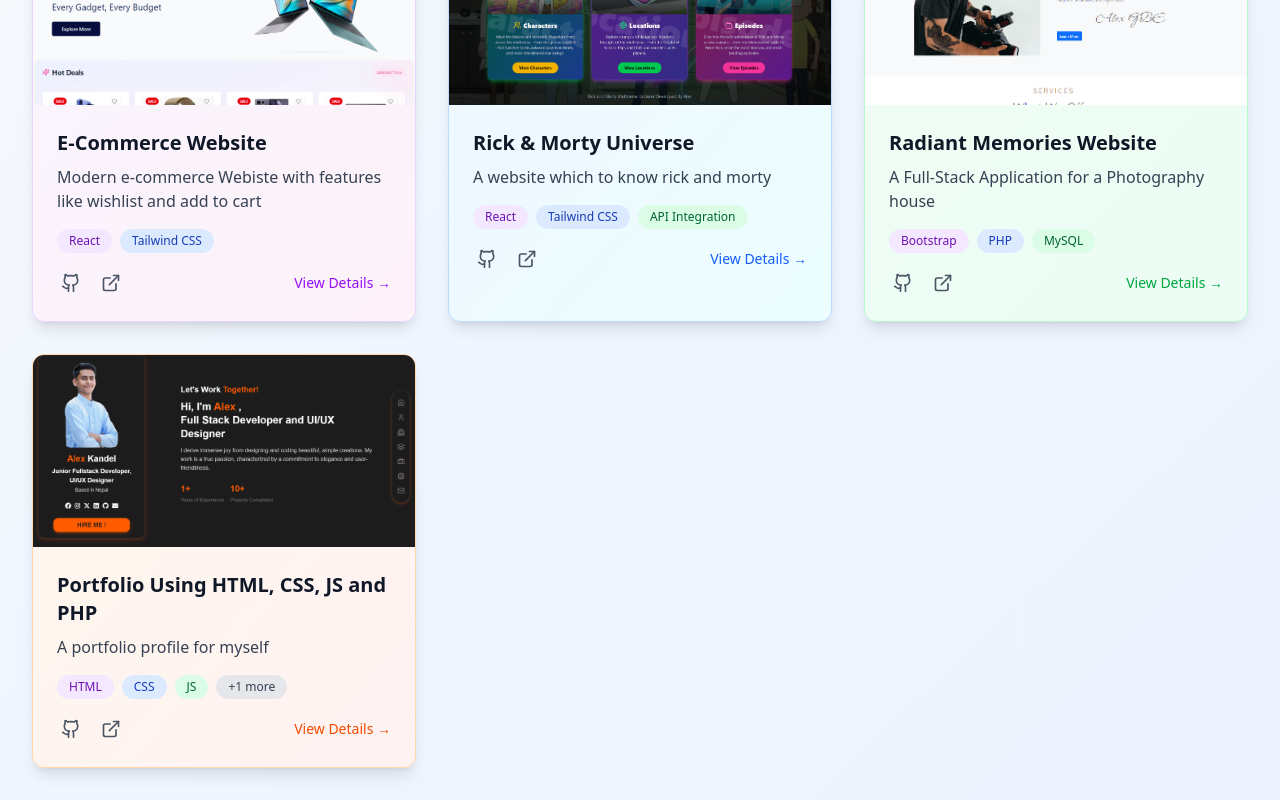
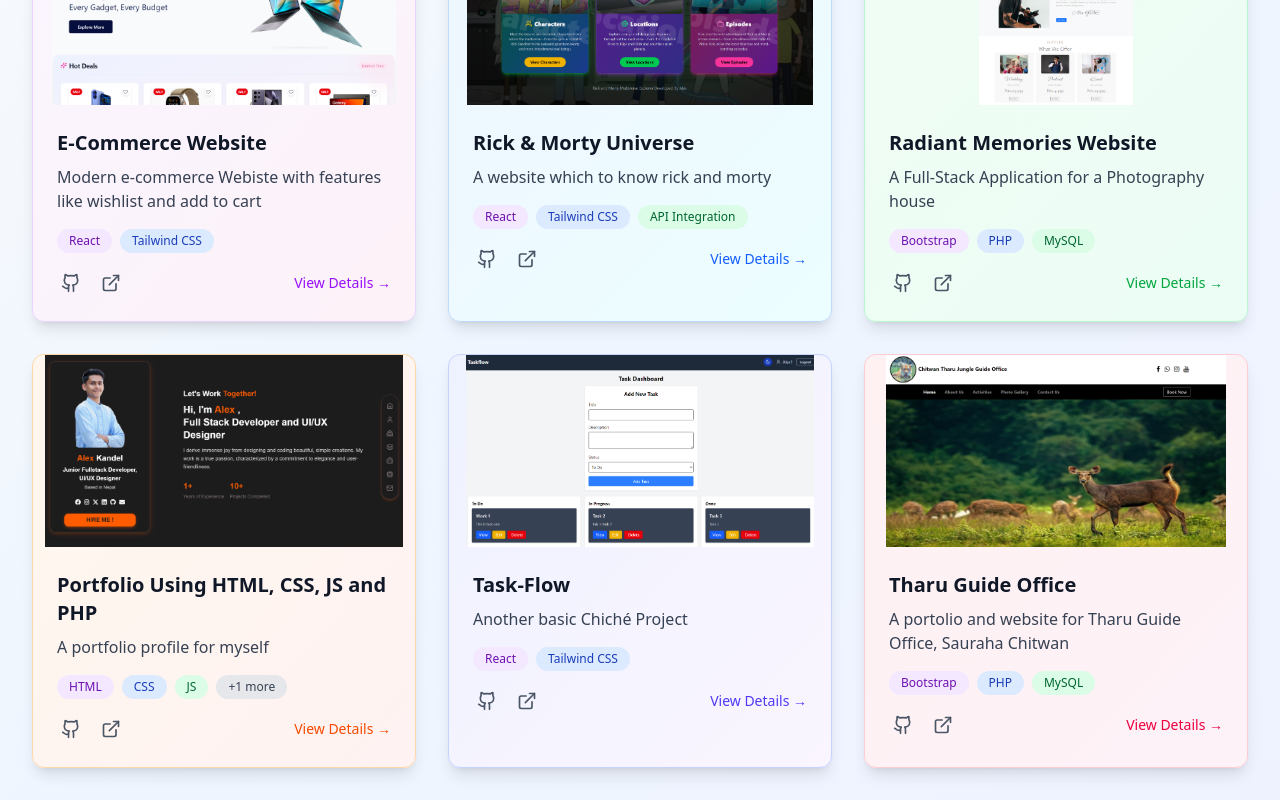
Before and after one commit to SirAlexGBE/React-Profile, a React (Vite) app: page /projects in a window 1280 px wide. Shown: the part 436-1236 px from the top of the page. Built offline with nearby package versions, Linux system fonts and the light colour scheme.

Commit message:
Add new project images and update Projects component

```diff
--- a/src/Pages/Projects.jsx
+++ b/src/Pages/Projects.jsx
@@ -18,6 +18,13 @@ import rp5 from "../Images/R5.png";
 import P1 from "../Images/P1.png";
 import P2 from "../Images/P2.png";
 import P3 from "../Images/P3.png";
+import TF1 from "../Images/TF1.png";
+import TF2 from "../Images/TF2.png";
+import TF3 from "../Images/TF3.png";
+import TH1 from "../Images/TH1.png";
+import TH2 from "../Images/TH2.png";
+import TH3 from "../Images/TH3.png";
+import TH4 from "../Images/TH4.png";
 
 const Projects = () => {
   const projectsData = [
@@ -64,36 +71,26 @@ const Projects = () => {
       liveUrl: "https://yalekshkandel.com.np/?i=1",
       technologies: ["HTML", "CSS", "JS", "PHP"],
     },
-    // {
-    //   id: 5,
-    //   name: "Cryptocurrency Portfolio Tracker",
-    //   briefDescription: "Advanced crypto portfolio management with market analysis tools",
-    //   detailedDescription:
-    //     "A sophisticated cryptocurrency portfolio tracking application that provides real-time price updates, portfolio performance analytics, market trend analysis, and trading insights. Features include custom alerts, historical data visualization, and multi-exchange integration.",
-    //   images: [
-    //     "https://images.unsplash.com/photo-1518546305927-5a555bb7020d?w=800&h=400&fit=crop",
-    //     "https://images.unsplash.com/photo-1639762681485-074b7f938ba0?w=800&h=400&fit=crop",
-    //     "https://images.unsplash.com/photo-1621761191319-c6fb62004040?w=800&h=400&fit=crop",
-    //   ],
-    //   githubUrl: "https://github.com/username/crypto-portfolio",
-    //   liveUrl: "https://crypto-portfolio-tracker.com",
-    //   technologies: ["React"],
-    // },
-    // {
-    //   id: 6,
-    //   name: "Recipe Sharing Platform",
-    //   briefDescription: "Community-driven recipe platform with meal planning features",
-    //   detailedDescription:
-    //     "A vibrant recipe sharing community platform where users can discover, share, and organize recipes. Features include meal planning, shopping list generation, nutritional information, recipe rating system, and social features for following favorite chefs.",
-    //   images: [
-    //     "https://images.unsplash.com/photo-1556909114-f6e7ad7d3136?w=800&h=400&fit=crop",
-    //     "https://images.unsplash.com/photo-1565299624946-b28f40a0ca4b?w=800&h=400&fit=crop",
-    //     "https://images.unsplash.com/photo-1504674900247-0877df9cc836?w=800&h=400&fit=crop",
-    //   ],
-    //   githubUrl: "https://github.com/username/recipe-platform",
-    //   liveUrl: "https://recipe-sharing-platform.com",
-    //   technologies: ["React"],
-    // },
+    {
+      id: 5,
+      name: "Task-Flow",
+      briefDescription: "Another basic Chiché Project",
+      detailedDescription: "Basic To Do app with authentication, have features for performing CRUD operations with Tasks.",
+      images: [TF1, TF2, TF3],
+      githubUrl: "https://github.com/SirAlexGBE/TaskFlow",
+
+      technologies: ["React", "Tailwind CSS"],
+    },
+    {
+      id: 6,
+      name: "Tharu Guide Office",
+      briefDescription: "A portolio and website for Tharu Guide Office, Sauraha Chitwan",
+      detailedDescription:
+        "A Project for Tharu Guide Office which is located in sauraha chitwan, Made this project for them according to their needs and requirements of making users able to book different services and also get information about chitwan and Sauraha.",
+      images: [TH1, TH2, TH3, TH4],
+      githubUrl: "https://github.com/SirAlexGBE/Tharu-Guide-Office",
+      technologies: ["Bootstrap", "PHP", "MySQL"],
+    },
   ];
 
   const [selectedProject, setSelectedProject] = useState(null);
@@ -144,7 +141,7 @@ const Projects = () => {
         onClick={() => handleProjectClick(project)}
       >
         <div className="relative overflow-hidden">
-          <img src={project.images[0]} alt={project.name} className="w-full h-48 object-cover transition-transform duration-300 group-hover:scale-110" />
+          <img src={project.images[0]} alt={project.name} className="w-full h-48 object-contain transition-transform duration-300 group-hover:scale-110" />
           <div className="absolute inset-0 bg-gradient-to-t from-black/60 via-black/20 to-transparent opacity-0 group-hover:opacity-100 transition-opacity duration-300" />
           <div className="absolute top-4 right-4 flex gap-2">
             <div className="bg-white/90 backdrop-blur-sm rounded-full p-2 opacity-0 group-hover:opacity-100 transition-opacity duration-300 shadow-lg">
@@ -198,7 +195,7 @@ const Projects = () => {
     <div className="fixed inset-0 bg-black/50 backdrop-blur-sm z-50 flex items-center justify-center p-4">
       <div className="bg-white rounded-2xl max-w-4xl w-full max-h-[90vh] overflow-y-auto">
         <div className="relative">
-          <img src={project.images[0]} alt={project.name} className="w-full h-64 object-cover rounded-t-2xl" />
+          <img src={project.images[0]} alt={project.name} className="w-full h-80 object-contain rounded-t-2xl" />
           <button onClick={onClose} className="absolute top-4 right-4 bg-white/90 backdrop-blur-sm rounded-full p-2 hover:bg-white transition-colors duration-200">
             <span className="text-xl font-semibold text-gray-700">×</span>
           </button>
@@ -247,7 +244,7 @@ const Projects = () => {
               <h3 className="text-lg font-semibold text-gray-900 mb-3">Project Gallery</h3>
               <div className="grid grid-cols-1 md:grid-cols-2 gap-4">
                 {project.images.slice(1).map((image, index) => (
-                  <img key={index} src={image} alt={`${project.name} screenshot ${index + 2}`} className="w-full h-32 object-cover rounded-lg" />
+                  <img key={index} src={image} alt={`${project.name} screenshot ${index + 2}`} className="w-full h-50 object-contain rounded-lg" />
                 ))}
               </div>
             </div>
```
Also changed, not shown: src/Images/TH2.png (renamed from src/Images/Tharu2.png).
